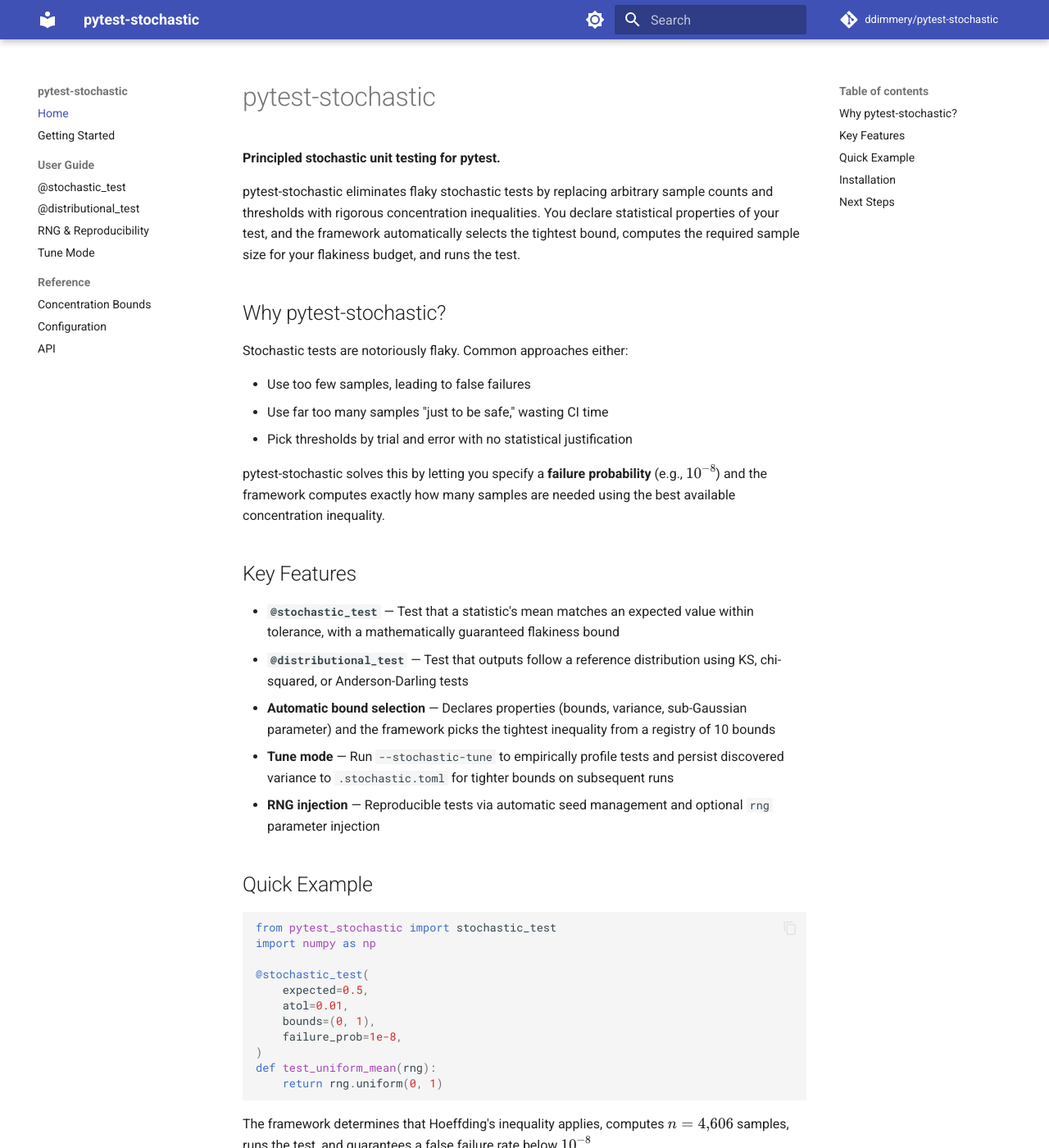
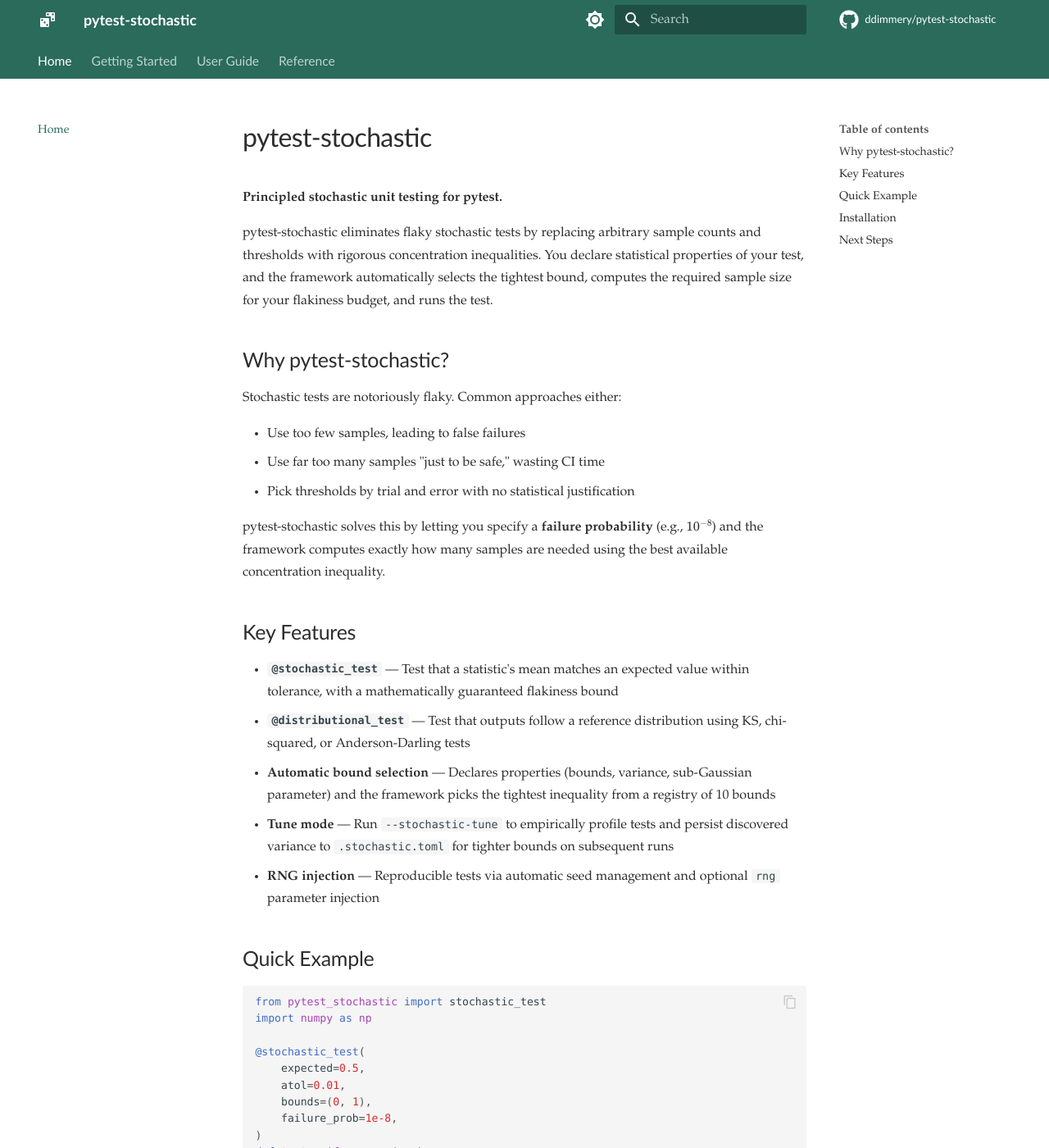
Before and after one commit to ddimmery/pytest-stochastic, an MkDocs documentation site: the page built from docs/index.md, in a window 1280 px wide and 1400 px high. Shown: the whole window at 82% size. Built offline with MkDocs 1.6.1 and Material for MkDocs 9.7.7, drawn with Linux system fonts in a browser that asks for light colours; some web fonts are replaced; comment, search, counter and statistics services are not loaded.

Commit message:
Redesign docs with warm humanist typography and refined palette
Replace default Material theme styling with custom typography inspired by
ddimmery.com: URW Classico (Optima lineage) for headings, Palatino system
stack for body text, and Monaspace Argon for code. Swap cold indigo/amber
palette for warm teal primary and goldenrod accent with dark-mode variants.
Enable navigation tabs, instant loading, footer nav, search suggestions,
and header autohide for a polished browsing experience.

https://claude.ai/code/session_01SWhjysvHuEQFaeR5G5mtjc

```diff
--- /dev/null
+++ b/docs/stylesheets/extra.css
@@ -0,0 +1,155 @@
+/* ==========================================================================
+   pytest-stochastic docs — custom typography & palette
+   Aesthetic: warm, humanist, scholarly
+   Fonts: URW Classico (headings), Palatino stack (body), Monaspace Argon (code)
+   ========================================================================== */
+
+/* --------------- Font imports --------------- */
+
+/* URW Classico — humanist sans-serif (Optima lineage) for headings */
+@import url("https://fontlibrary.org//face/urw-classico");
+
+/* Monaspace Argon — humanist monospace from GitHub Next */
+@font-face {
+  font-family: "Monaspace Argon";
+  font-style: normal;
+  font-display: swap;
+  font-weight: 400;
+  src: url(https://cdn.jsdelivr.net/fontsource/fonts/monaspace-argon@latest/latin-400-normal.woff2) format("woff2"),
+       url(https://cdn.jsdelivr.net/fontsource/fonts/monaspace-argon@latest/latin-400-normal.woff) format("woff");
+}
+@font-face {
+  font-family: "Monaspace Argon";
+  font-style: normal;
+  font-display: swap;
+  font-weight: 700;
+  src: url(https://cdn.jsdelivr.net/fontsource/fonts/monaspace-argon@latest/latin-700-normal.woff2) format("woff2"),
+       url(https://cdn.jsdelivr.net/fontsource/fonts/monaspace-argon@latest/latin-700-normal.woff) format("woff");
+}
+
+/* --------------- Colour palette --------------- */
+
+/* Light mode — warm teal primary, goldenrod accent */
+/* Selectors use body[] to override Material's built-in palette declarations */
+:root,
+body[data-md-color-scheme="default"] {
+  --md-primary-fg-color:            #2a6b5c;
+  --md-primary-fg-color--light:     #3d8b7a;
+  --md-primary-fg-color--dark:      #1d5349;
+  --md-primary-bg-color:            #fff;
+  --md-primary-bg-color--light:     #ffffffb3;
+
+  --md-accent-fg-color:             #b8860b;
+  --md-accent-fg-color--transparent: #b8860b1a;
+
+  --md-default-fg-color:            #2d2d2d;
+  --md-default-fg-color--light:     #555;
+  --md-default-fg-color--lighter:   #999;
+  --md-default-fg-color--lightest:  #ccc;
+}
+
+/* Dark mode — slightly brighter teal, warm gold */
+body[data-md-color-scheme="slate"] {
+  --md-primary-fg-color:            #3d8b7a;
+  --md-primary-fg-color--light:     #4a9e8e;
+  --md-primary-fg-color--dark:      #2a6b5c;
+
+  --md-accent-fg-color:             #daa520;
+  --md-accent-fg-color--transparent: #daa5201a;
+}
+
+/* --------------- Typography --------------- */
+
+:root {
+  --md-text-font: "Palatino Linotype", Palatino, "Book Antiqua",
+                  "URW Palladio L", Domitian, serif;
+  --md-code-font: "Monaspace Argon", "Fira Code", "SFMono-Regular",
+                  Consolas, "Liberation Mono", monospace;
+}
+
+/* Body text — serif, generous line height for readability */
+.md-typeset {
+  line-height: 1.72;
+  -webkit-font-smoothing: antialiased;
+  -moz-osx-font-smoothing: grayscale;
+}
+
+/* Headings — URW Classico, lighter weight for elegance */
+.md-typeset h1,
+.md-typeset h2,
+.md-typeset h3,
+.md-typeset h4,
+.md-typeset h5,
+.md-typeset h6 {
+  font-family: "URWClassicoRegular", Optima, "Segoe UI", Candara, sans-serif;
+  color: var(--md-default-fg-color);
+}
+
+.md-typeset h1 {
+  font-weight: 400;
+  letter-spacing: -0.02em;
+}
+
+.md-typeset h2 {
+  font-weight: 400;
+  letter-spacing: -0.01em;
+}
+
+/* Nav / header — match heading font */
+.md-header,
+.md-tabs {
+  font-family: "URWClassicoRegular", Optima, "Segoe UI", Candara, sans-serif;
+}
+
+/* Nav items — slightly larger for legibility at the top */
+.md-tabs__link {
+  font-size: 0.78rem;
+}
+
+/* Sidebar nav links — use the body serif for warmth */
+.md-nav__link {
+  font-family: var(--md-text-font);
+}
+
+/* --------------- Code --------------- */
+
+/* Inline code */
+.md-typeset code:not(pre code) {
+  padding: 0.1em 0.4em;
+  border-radius: 3px;
+  font-size: 0.84em;
+}
+
+/* Code blocks — tighter line-height than prose */
+.md-typeset pre {
+  border-radius: 6px;
+}
+
+.md-typeset pre code {
+  font-size: 0.82em;
+  line-height: 1.55;
+}
+
+/* --------------- Links --------------- */
+
+.md-typeset a {
+  text-decoration-thickness: 1px;
+  text-underline-offset: 0.15em;
+}
+
+.md-typeset a:hover {
+  text-decoration-thickness: 2px;
+}
+
+/* --------------- Admonitions — softer corners --------------- */
+
+.md-typeset .admonition,
+.md-typeset details {
+  border-radius: 6px;
+}
+
+/* --------------- Footer --------------- */
+
+.md-footer {
+  font-family: "URWClassicoRegular", Optima, "Segoe UI", Candara, sans-serif;
+}
--- a/mkdocs.yml
+++ b/mkdocs.yml
@@ -5,28 +5,38 @@ repo_name: ddimmery/pytest-stochastic
 
 theme:
   name: material
+  font: false  # custom fonts loaded via extra.css
+  icon:
+    logo: material/dice-multiple
+    repo: fontawesome/brands/github
   palette:
     - media: "(prefers-color-scheme: light)"
       scheme: default
-      primary: indigo
-      accent: amber
       toggle:
         icon: material/brightness-7
         name: Switch to dark mode
     - media: "(prefers-color-scheme: dark)"
       scheme: slate
-      primary: indigo
-      accent: amber
       toggle:
         icon: material/brightness-4
         name: Switch to light mode
   features:
     - content.code.copy
     - content.code.annotate
+    - navigation.tabs
     - navigation.sections
     - navigation.expand
     - navigation.top
+    - navigation.footer
+    - navigation.instant
+    - navigation.tracking
     - toc.follow
+    - search.suggest
+    - search.highlight
+    - header.autohide
+
+extra_css:
+  - stylesheets/extra.css
 
 markdown_extensions:
   - admonition
```
